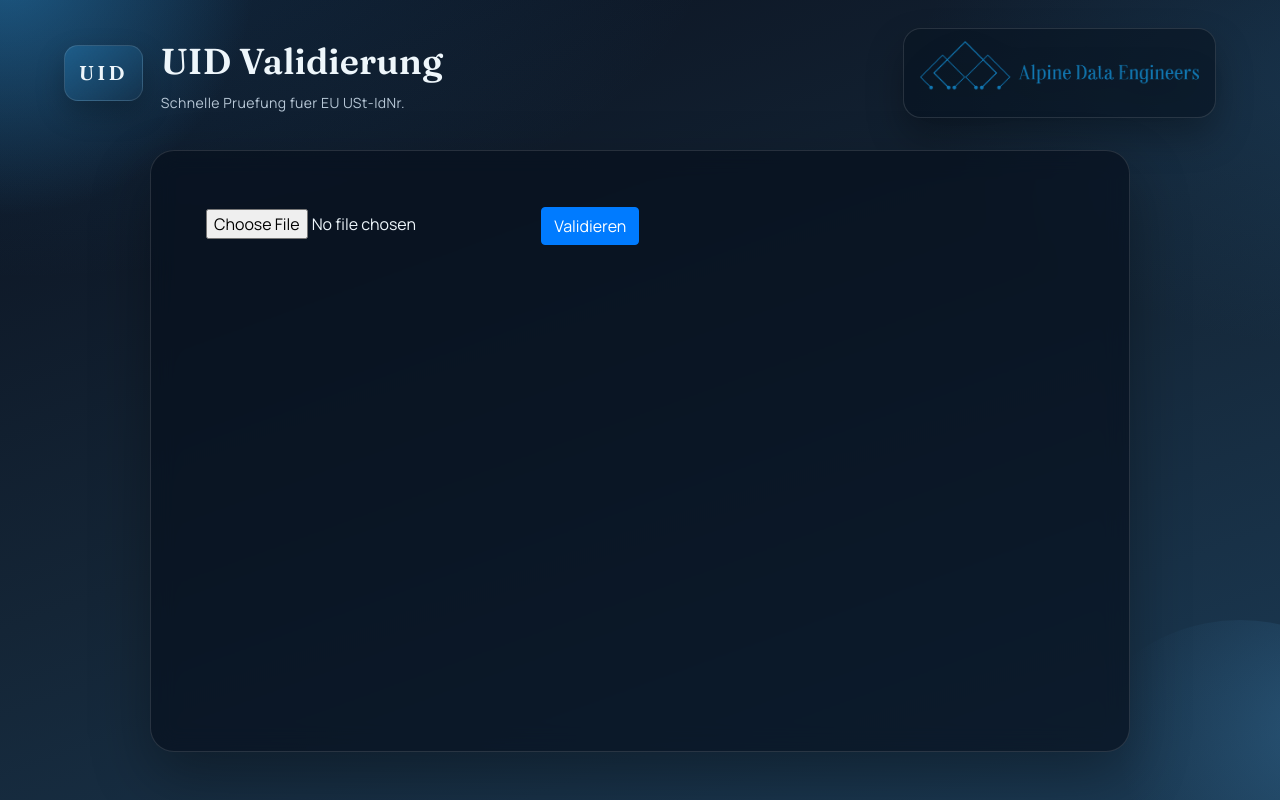
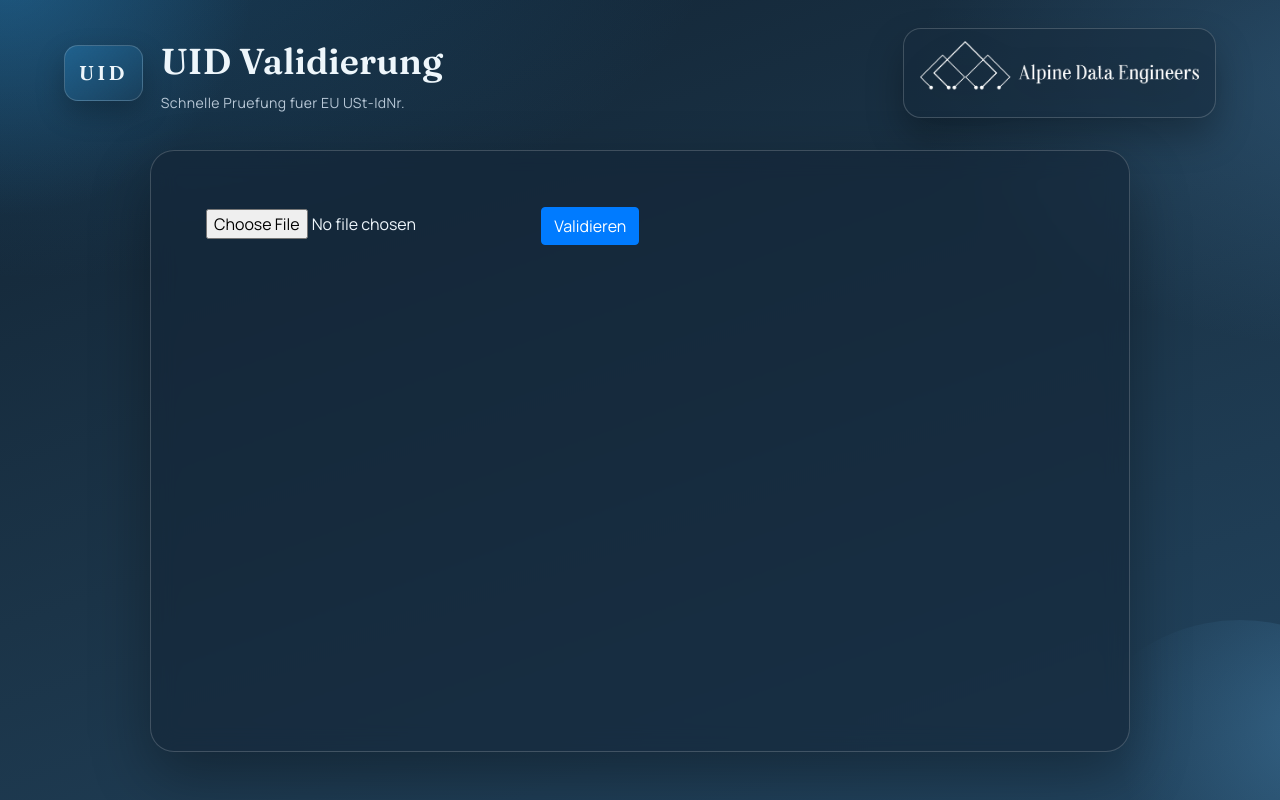
Before and after one commit to vergil0607/UID_check, a Django app: page / in a window 1280 px wide. Run offline with Django 4.2, Linux system fonts and the light colour scheme.

Commit message:
remove heroku requirements and add some frontend

```diff
--- a/requirements.txt
+++ b/requirements.txt
@@ -6,8 +6,8 @@ cffi==1.15.1
 charset-normalizer==2.1.0
 Deprecated==1.2.13
 dj-database-url==1.0.0
-Django==4.1
-django-heroku==0.3.1
+Django>=4.1
+#django-heroku==0.3.1
 et-xmlfile==1.1.0
 gunicorn==20.1.0
 idna==3.3
@@ -15,7 +15,6 @@ isodate==0.6.1
 lxml
 openpyxl==3.0.10
 platformdirs==2.5.2
-# psycopg2==2.9.3
 psycopg2-binary
 pycparser==2.21
 PyGithub==1.55
--- a/templates/base.html
+++ b/templates/base.html
@@ -6,30 +6,35 @@
   <meta name="viewport" content="width=device-width, initial-scale=1">
   <title>{% block title %}UID Validierung{% endblock %}</title>
 
+    {% load static %}
+
   <!-- typography -->
   <link href="https://fonts.googleapis.com/css2?family=Fraunces:wght@600;700&family=Manrope:wght@400;500;600&display=swap" rel="stylesheet">
 
   <!-- bootstrap -->
   <link rel="stylesheet" href="https://cdn.jsdelivr.net/npm/bootstrap@4.3.1/dist/css/bootstrap.min.css" integrity="sha384-ggOyR0iXCbMQv3Xipma34MD+dH/1fQ784/j6cY/iJTQUOhcWr7x9JvoRxT2MZw1T" crossorigin="anonymous">
 
+  <!-- favicon -->
+  <link rel="icon" type="image/svg+xml" href="{% static 'img/favicon.png' %}">
+
   <!-- jquery -->
   <script src="https://code.jquery.com/jquery-3.5.0.js"></script>
 
   <!-- custom js -->
-  {% load static %}
+
   <script src="{% static 'main.js' %}" defer></script>
 
   <style>
     :root {
-      --bg-deep: #0b1220;
-      --bg-mid: #142536;
-      --bg-accent: #1b3a54;
+      --bg-deep: #122434;
+      --bg-mid: #1b3448;
+      --bg-accent: #22445f;
       --ink: #eef6fb;
       --muted: #b7c7d6;
       --brand: #2a8ecf;
       --brand-soft: rgba(42, 142, 207, 0.22);
-      --card: rgba(7, 16, 28, 0.68);
-      --stroke: rgba(255, 255, 255, 0.12);
+      --card: rgba(20, 38, 56, 0.62);
+      --stroke: rgba(255, 255, 255, 0.18);
       --glow: rgba(42, 142, 207, 0.35);
     }
 
@@ -40,8 +45,8 @@
       font-family: "Manrope", system-ui, -apple-system, "Segoe UI", sans-serif;
       color: var(--ink);
       background:
-        radial-gradient(1200px 600px at 0% -10%, rgba(42, 142, 207, 0.18), transparent 60%),
-        radial-gradient(900px 500px at 110% 10%, rgba(34, 86, 126, 0.35), transparent 55%),
+        radial-gradient(1200px 600px at 0% -10%, rgba(42, 142, 207, 0.24), transparent 60%),
+        radial-gradient(900px 500px at 110% 10%, rgba(64, 118, 160, 0.42), transparent 55%),
         linear-gradient(160deg, var(--bg-deep), var(--bg-mid) 50%, var(--bg-accent));
       min-height: 100vh;
     }
@@ -67,7 +72,7 @@
     .page::before {
       width: 420px;
       height: 420px;
-      background: radial-gradient(circle at 30% 30%, var(--brand), transparent 60%);
+      background: radial-gradient(circle at 30% 30%, rgba(42, 142, 207, 0.75), transparent 60%);
       top: -160px;
       left: -120px;
     }
@@ -75,7 +80,7 @@
     .page::after {
       width: 360px;
       height: 360px;
-      background: radial-gradient(circle at 70% 30%, rgba(68, 140, 192, 0.6), transparent 55%);
+      background: radial-gradient(circle at 70% 30%, rgba(82, 150, 198, 0.7), transparent 55%);
       bottom: -180px;
       right: -140px;
     }
@@ -125,7 +130,7 @@
     .logo-box {
       border-radius: 18px;
       border: 1px solid var(--stroke);
-      background: rgba(8, 20, 34, 0.65);
+      background: rgba(22, 42, 60, 0.55);
       padding: 12px 16px;
       box-shadow: 0 18px 36px rgba(0, 0, 0, 0.28);
       display: flex;
@@ -137,7 +142,7 @@
       display: block;
       height: 64px;
       width: auto;
-      filter: drop-shadow(0 10px 16px rgba(0, 0, 0, 0.45));
+      filter: brightness(0) invert(1) drop-shadow(0 10px 16px rgba(0, 0, 0, 0.35));
     }
 
     .content {
@@ -182,9 +187,9 @@
           <div class="brand-subtitle">Schnelle Pruefung fuer EU USt-IdNr.</div>
         </div>
       </div>
-      <div class="logo-box" aria-label="Alpine Data Engineers logo">
+      <a class="logo-box" href="https://alpinedataengineers.com" target="_blank" rel="noopener" aria-label="Alpine Data Engineers logo">
         <img src="{% static 'img/alpine-data-engineers.png' %}" alt="Alpine Data Engineers" />
-      </div>
+      </a>
     </header>
 
     <main class="content">
```
Also changed, not shown: static/img/favicon.png (added).
